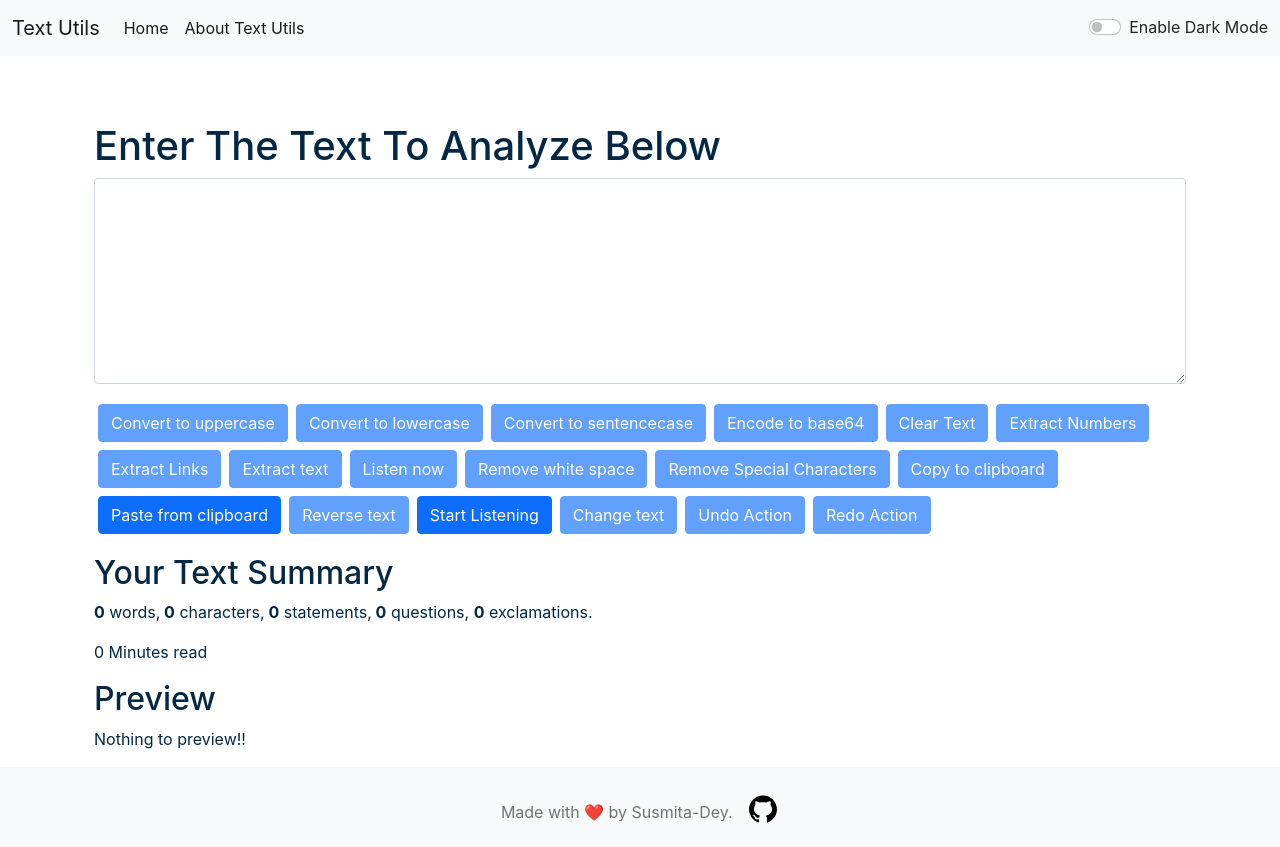
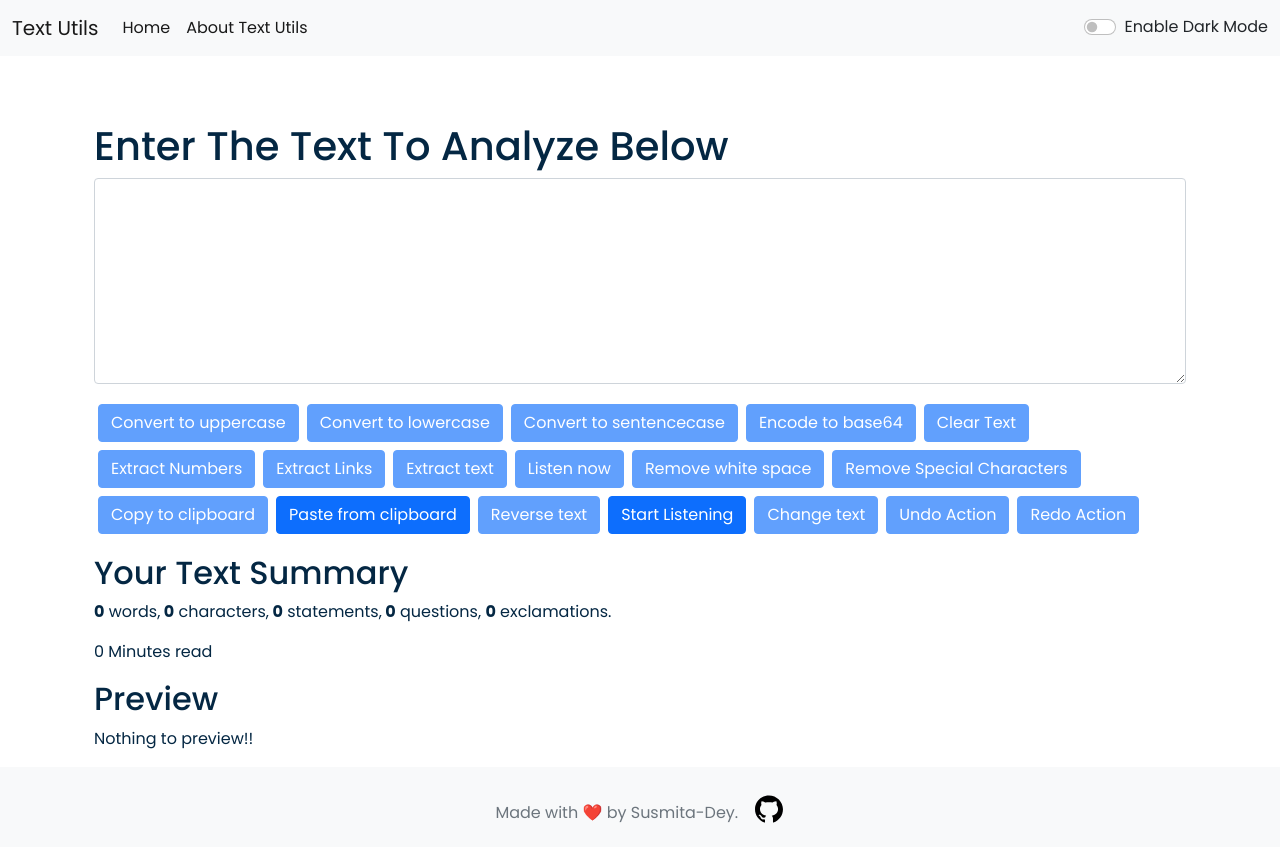
Before and after one commit to Susmita-Dey/TextUtils, a React (Create React App) app: page / in a window 1280 px wide. Built offline with nearby package versions, Linux system fonts and the light colour scheme.

Commit message:
Added font poppins

```diff
--- a/src/index.css
+++ b/src/index.css
@@ -1,8 +1,9 @@
 body {
   margin: 0;
-  font-family: -apple-system, BlinkMacSystemFont, "Segoe UI", "Roboto", "Oxygen",
+  /* font-family: -apple-system, BlinkMacSystemFont, "Segoe UI", "Roboto", "Oxygen",
     "Ubuntu", "Cantarell", "Fira Sans", "Droid Sans", "Helvetica Neue",
-    sans-serif;
+    sans-serif; */
+  font-family: 'Poppins', sans-serif;
   -webkit-font-smoothing: antialiased;
   -moz-osx-font-smoothing: grayscale;
 }
```
